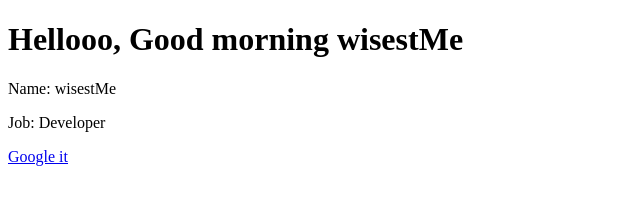
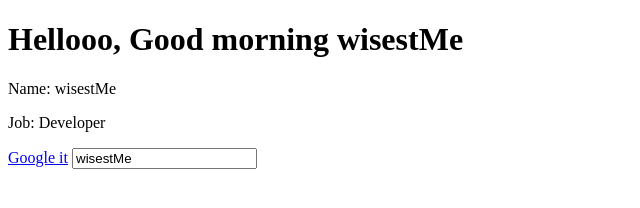
Before and after one commit to wisestme/vuejs_blogger, a plain HTML site: page index.html in a window 1280 px wide. Shown: the whole page, without its empty margins (0-640 px from the left). Drawn offline with nearby package versions, Linux system fonts and the light colour scheme.

Commit message:
bind name

```diff
--- a/index.html
+++ b/index.html
@@ -13,6 +13,7 @@
     <p>Name: {{name}}</p>
     <p>Job: {{job}}</p>
     <a v-bind:href="website">Google it</a>
+    <input type="text" v-bind:value="name">
   </div>
   <script src="master.js"></script>
 </body>
```
